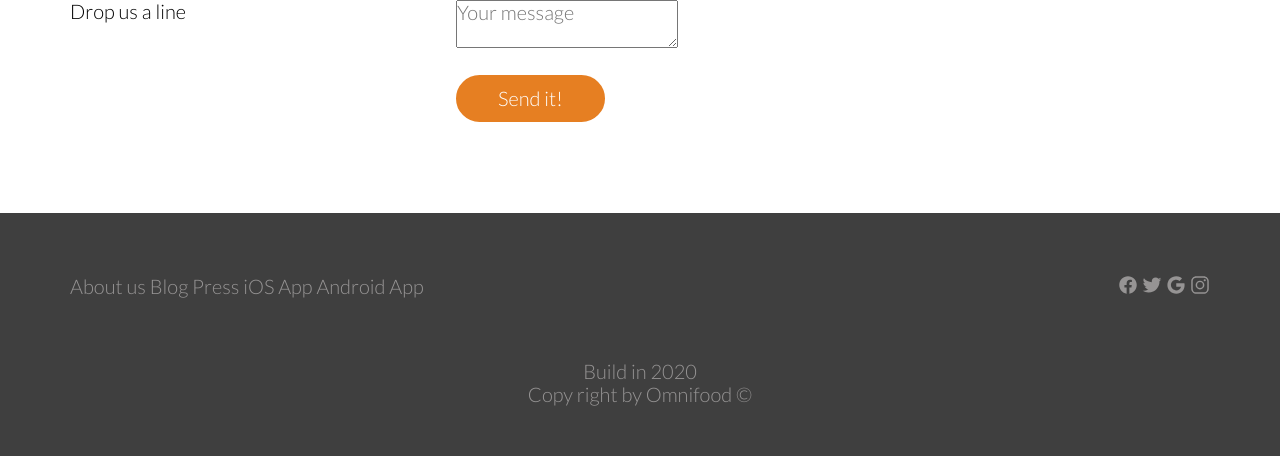
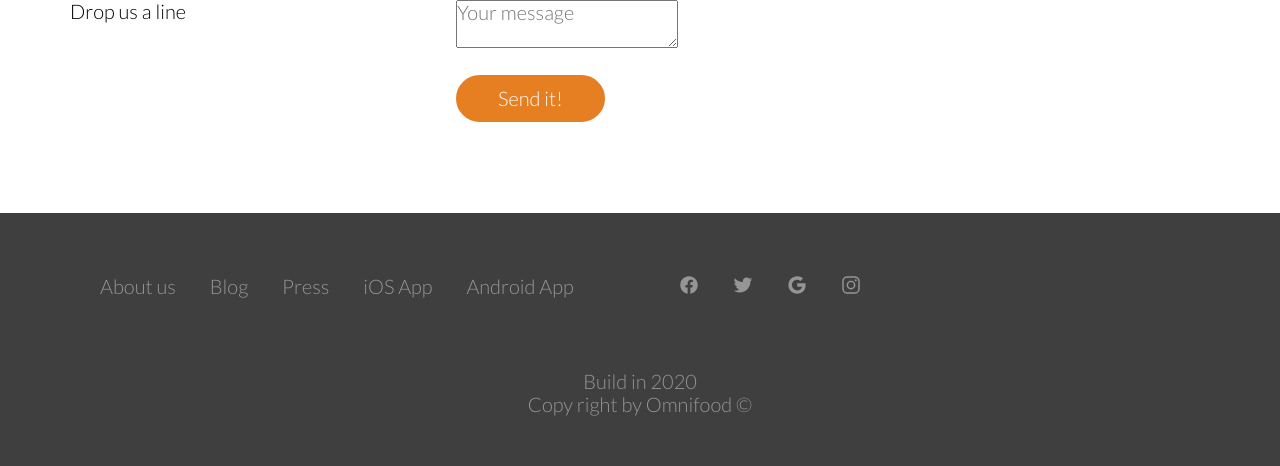
Before and after one commit to ntthanhdat/onmifood, a PHP site: page / in a window 1280 px wide. Shown: the part 4847-5313 px from the top of the page. Run offline with PHP 8.4, Linux system fonts and the light colour scheme; some libraries are stand-ins or nearby versions.

Commit message:
hoan thien footer

```diff
--- a/index.php
+++ b/index.php
@@ -394,7 +394,7 @@
             </div>
         </section>
         <section class="section-footer">
-            <div class="row">
+            <div class="row nav-row">
                     <div class="col span-1-of-2 ">
                         <ul class="footer-nav">
                             <li><a href="">About us</a></li>
--- a/style.css
+++ b/style.css
@@ -427,17 +427,26 @@ cite img{
     padding-bottom: 50px;
 }
 .section-footer ul li{
-    display: inline;
+    display: inline-block;
     list-style: none;
 
 }
+.nav-row{
+    width: 120%;
+}
+.footer-nav ul{
+    width: 120%;
 
+}
+.footer-nav li, .social-link li{
+    margin-left: 30px;
+    margin-bottom: 10px;
+
+}
 .footer-nav li a{
     color: rgb(150, 148, 148);
 }
-.social-link {
-    text-align: right;
-}
+
 .social-link li a ion-icon{
     color: rgb(150, 148, 148);
 }
```
